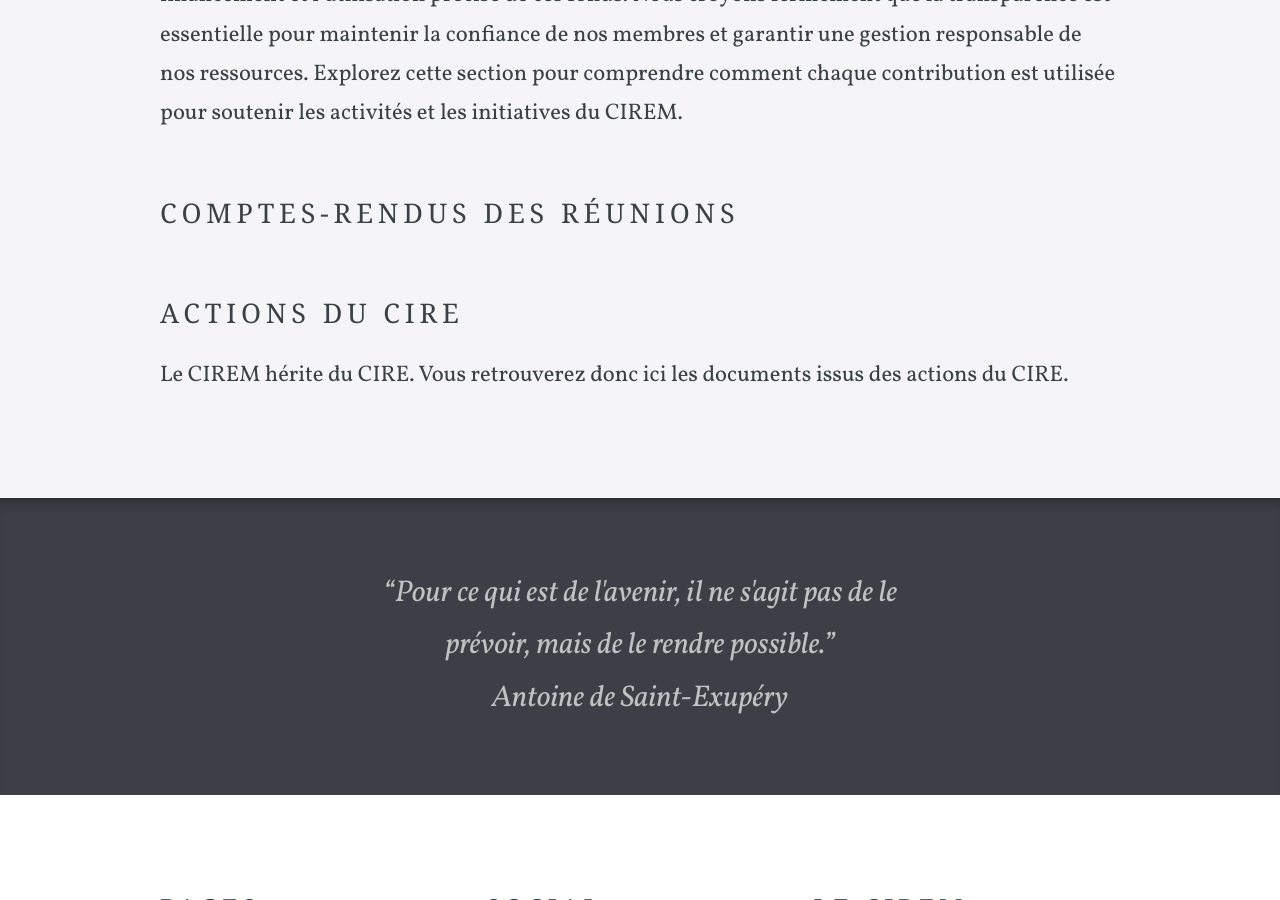
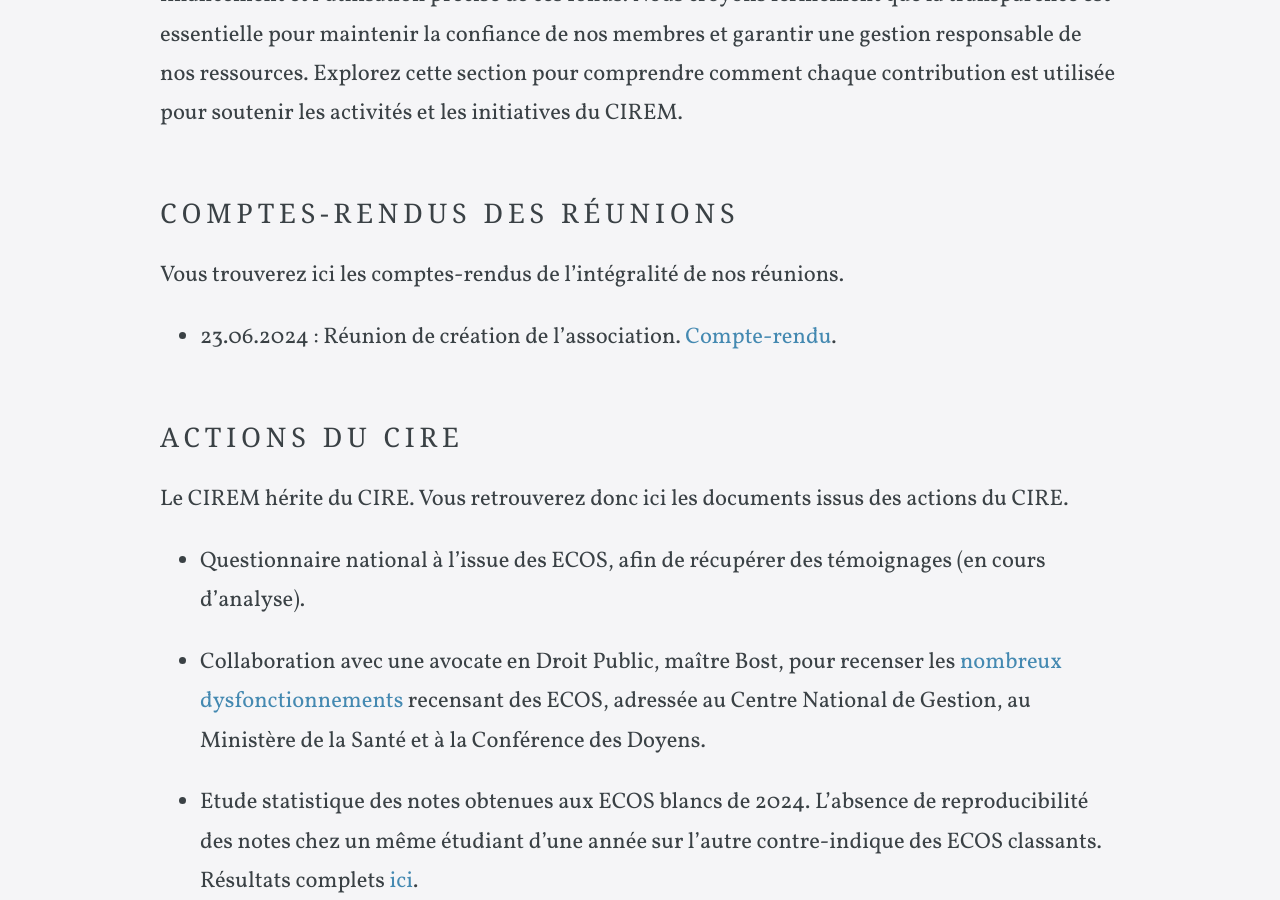
Before and after one commit to ciremwebsite/ciremwebsite.github.io, a Jekyll site: the page built from ressources/ressources.md, in a window 1280 px wide and 900 px high, scrolled down 1259 px. Built offline with Jekyll 4.4.1, drawn with Linux system fonts in a browser that asks for light colours; some web fonts are replaced; some of the changed text lies outside the part shown.

Commit message:
Update ressources.md

```diff
--- a/ressources/ressources.md
+++ b/ressources/ressources.md
@@ -15,6 +15,20 @@ Vous trouverez ici un détail complet de nos revenus et dépenses, incluant les
 
 ### Comptes-rendus des réunions
 
+Vous trouverez ici les comptes-rendus de l'intégralité de nos réunions.
+
+- 23.06.2024 : Réunion de création de l'association. [Compte-rendu](23.06.2024-Premiere-Réunion-CIREM.pdf).
+
 ### Actions du CIRE
 
 Le CIREM hérite du CIRE. Vous retrouverez donc ici les documents issus des actions du CIRE.
+
+- Questionnaire national à l'issue des ECOS, afin de récupérer des témoignages (en cours d'analyse).
+
+- Collaboration avec une avocate en Droit Public, maître Bost, pour recenser les  [nombreux dysfonctionnements](https://bendjelal.github.io/associatif/CIREM/courrier_maitre_bost.pdf) recensant des ECOS, adressée au Centre National de Gestion, au Ministère de la Santé et à la Conférence des Doyens.
+
+- Etude statistique des notes obtenues aux ECOS blancs de 2024. L'absence de reproducibilité des notes chez un même étudiant d'une année sur l'autre contre-indique des ECOS classants. Résultats complets [ici](https://bendjelal.github.io/associatif/CIREM/notes_ecos_blancs_mars_2024.pdf).
+
+- Consultation d'un avocat au Conseil d'Etat, maître Arvis, vis-à-vis de la [légalité des ECOS](https://bendjelal.github.io/associatif/CIREM/consultation_arvis_avocat.pdf).
+
+  - Consultation nationale des étudiants en Médecine à propos des ECOS. Parmi les **2523 répondants**, dont 1440 DFASM3, **83% demandent des ECOS validants**. Résultats complets [ici](https://bendjelal.github.io/associatif/CIREM/sondage_cire_resultat.png).
```
